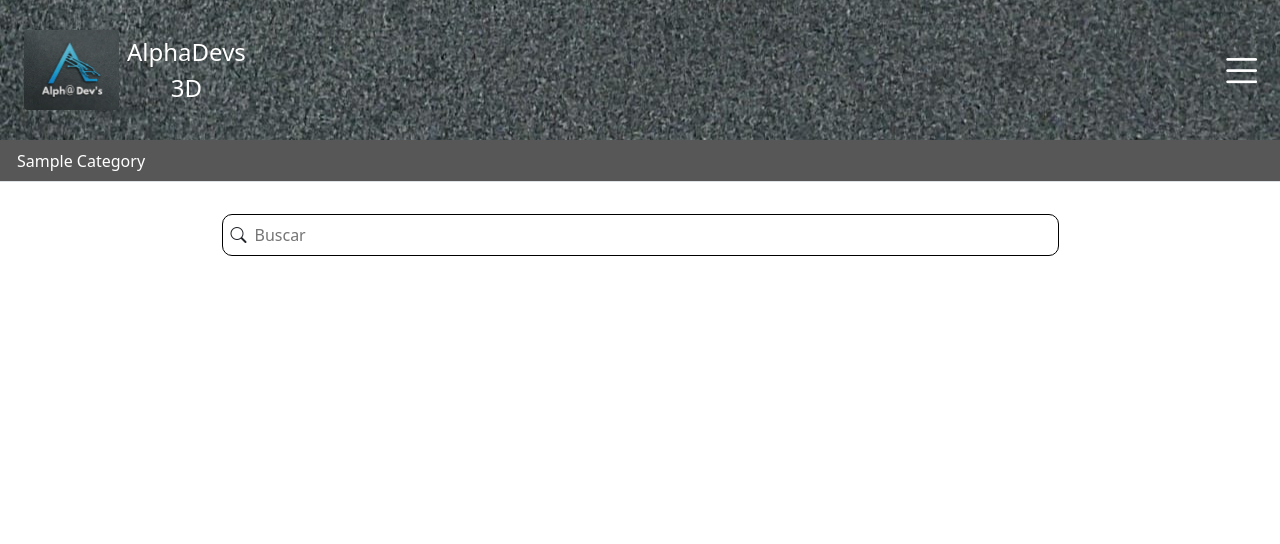
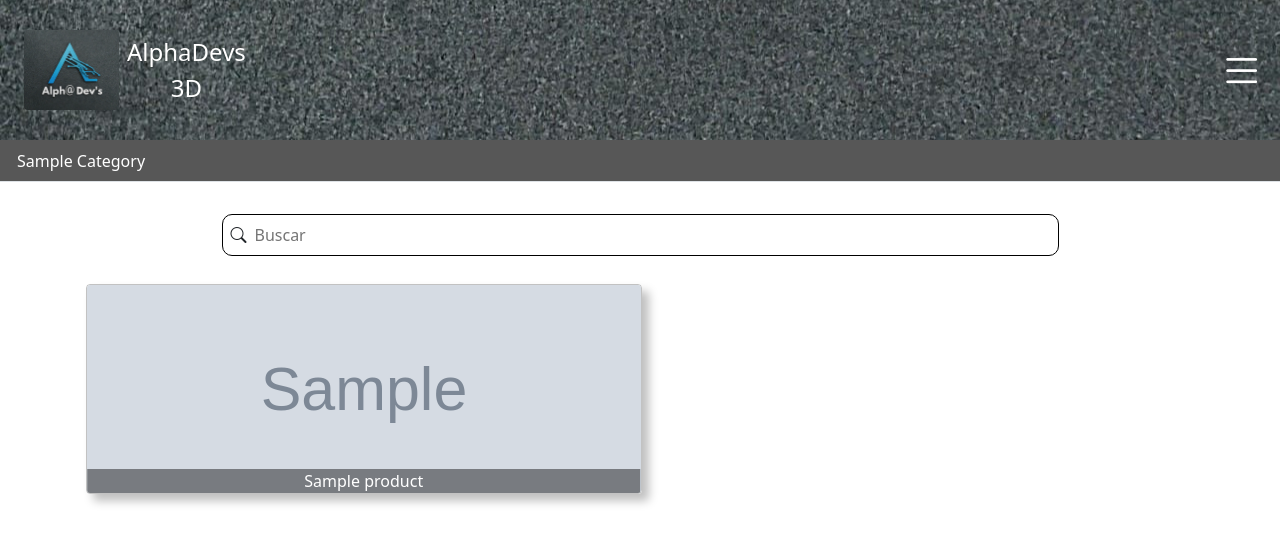
Before and after one commit to Gustavodeoliveiraa/alphadevs, a Django app: page / in a window 1280 px wide. Shown: the top 544 px of the page. Run offline with Django 5.2, Linux system fonts and the light colour scheme; tables that the repository leaves empty hold one stand-in row (values such as "Sample post"); grey boxes marked "Sample" are stand-in pictures; some libraries are stand-ins or nearby versions.

Commit message:
feat: add product listing

```diff
--- a/product/static/products/css/style.css
+++ b/product/static/products/css/style.css
@@ -2,7 +2,9 @@
     margin: 0;
     padding: 0;
     border: 0;
+    box-sizing: border-box;
 }
+
 
 a {
     text-decoration: none;
@@ -75,7 +77,7 @@ a {
 }
 
 .nav-category::-webkit-scrollbar {
-    display: none; /* Oculta a barra de rolagem */
+    display: none;
 }
 
 .label_search {
@@ -90,3 +92,45 @@ a {
 .search_product:focus {
     outline: none;
 }
+
+/* list all products at homepage */
+
+.container-products {
+    display: grid;
+    grid-template-columns: 1fr 1fr;
+    gap: 5px;
+}
+
+.cover-product {
+    height: 210px;
+    border: 1px solid rgba(0, 0, 0, 0.24);
+    box-shadow: 7px 7px 10px #00000040;
+
+}
+
+.cover-product img {
+    width: 100%;
+    height: auto;
+}
+
+.cover-product:hover {
+    cursor: pointer;
+}
+
+.title-product-position {
+    bottom: 0;
+    left: 50%;
+    transform: translate(-50%);
+}
+
+.background-title-product {
+    background-color: rgba(0, 0, 0, 0.44);
+}
+
+
+
+/* pagination */
+
+.pag-container {
+    bottom: 0;
+}
--- a/product/templates/base.html
+++ b/product/templates/base.html
@@ -15,8 +15,12 @@
 <body>
     {% include "components/nav.html" %}
     {% include "components/search_input.html" %}
-    {% block content %}
+    <div class="h-100">
+        {% block content %}
 
-    {% endblock content %}
+        {% endblock content %}
+    </div>
+    {% include "components/pagination.html" %}
+
 </body>
 </html>
--- a/product/templates/components/list_products.html
+++ b/product/templates/components/list_products.html
@@ -1,7 +1,15 @@
 {% extends "base.html" %}
 
+{% block content %}
+    <div class="container mt-3 container-products justify-content-center">
+        {% for product in object_list %}
+            <div class="cover-product w-100 rounded m-1 overflow-hidden position-relative text-center d-flex flex-column">
+                <img class="w-100 h-100" src="{{ product.product_image.url }}" alt="">
+                <div class="w-100 position-absolute background-title-product title-product-position">
+                    <p class="text-white">{{ product.product_name }}</p>
+                </div>
+            </div>
+        {% endfor %}
+    </div>
 
-{% block content %}
-    <div class="container">
-    </div>
 {% endblock content %}
--- a/product/templates/components/nav.html
+++ b/product/templates/components/nav.html
@@ -68,5 +68,4 @@
             </li>
         {% endfor %}
     </ul>
-
 </div>
--- /dev/null
+++ b/product/templates/components/pagination.html
@@ -0,0 +1,39 @@
+{% if page_obj.has_other_pages %}
+  <nav class="w-100 pag-container d-flex justify-content-center align-items-center pag-container position-absolute">
+    <ul class="pagination justify-content-center">
+      {% if page_obj.has_previous %}
+        <li class="page-item">
+          <a class="page-link" href="?page=1">
+            Primeira
+          </a>
+        </li>
+      {% endif %}
+
+      {% for page_number in page_obj.paginator.page_range %}
+        {% if page_number <= page_obj.number|add:3 and page_number >= page_obj.number|add:-3 %}
+          {% if page_obj.number == page_number %}
+            <li class="page-item active">
+              <a class="page-link" href="?page={{ page_number }}">
+                {{ page_number }}
+              </a>
+            </li>
+          {% else %}
+            <li class="page-item">
+              <a class="page-link" href="?page={{ page_number }}">
+                {{ page_number }}
+              </a>
+            </li>
+          {% endif %}
+        {% endif %}
+      {% endfor %}
+
+      {% if page_obj.has_next %}
+        <li class="page-item">
+          <a class="page-link" href="?page={{ page_obj.paginator.num_pages }}">
+            Última
+          </a>
+        </li>
+      {% endif %}
+    </ul>
+  </nav>
+{% endif %}
--- a/product/views.py
+++ b/product/views.py
@@ -5,7 +5,8 @@ from category.models import Category
 
 class Home(generic.ListView):
     model = Product
-    template_name = 'base.html'
+    paginate_by = 3
+    template_name = 'components/list_products.html'
 
     def get_context_data(self, **kwargs):
         context = super().get_context_data(**kwargs)
```
